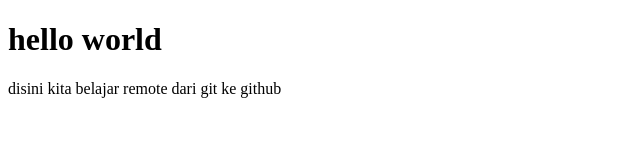
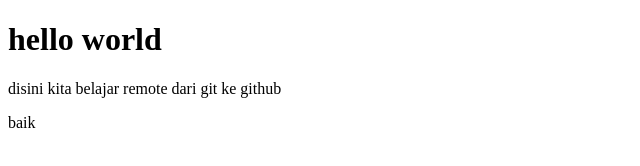
Before and after one commit to kabureneo/test-git-2, a plain HTML site: page index.html in a window 1280 px wide. Shown: the full height of the page, 0-640 px from the left. Drawn offline with Linux system fonts and the light colour scheme.

Commit message:
menambahkan text

```diff
--- a/index.html
+++ b/index.html
@@ -8,5 +8,6 @@
 <body>
     <h1>hello world</h1>
     <p>disini kita belajar remote dari git ke github</p>
+    <p>baik</p>
 </body>
 </html>
```
